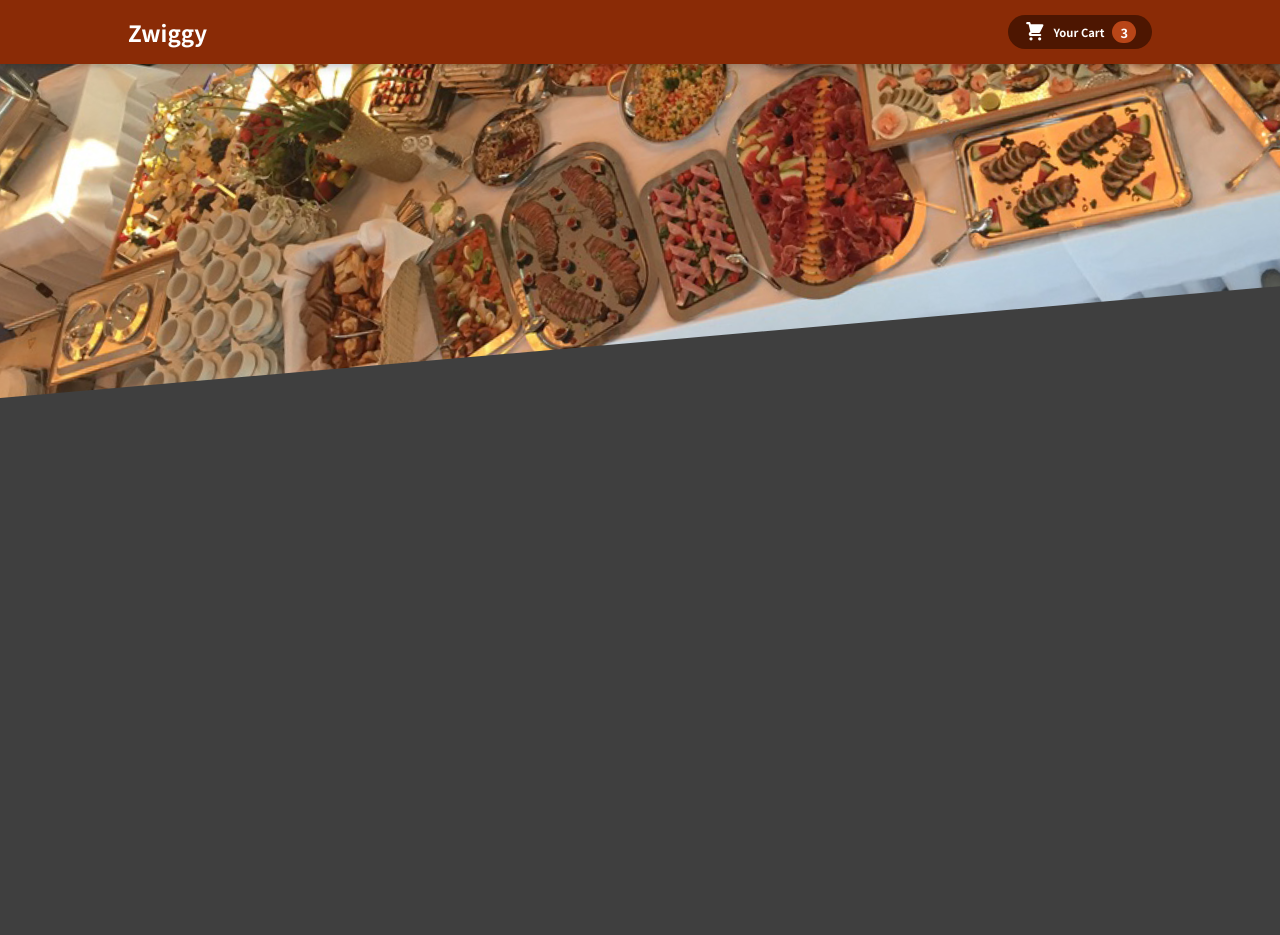
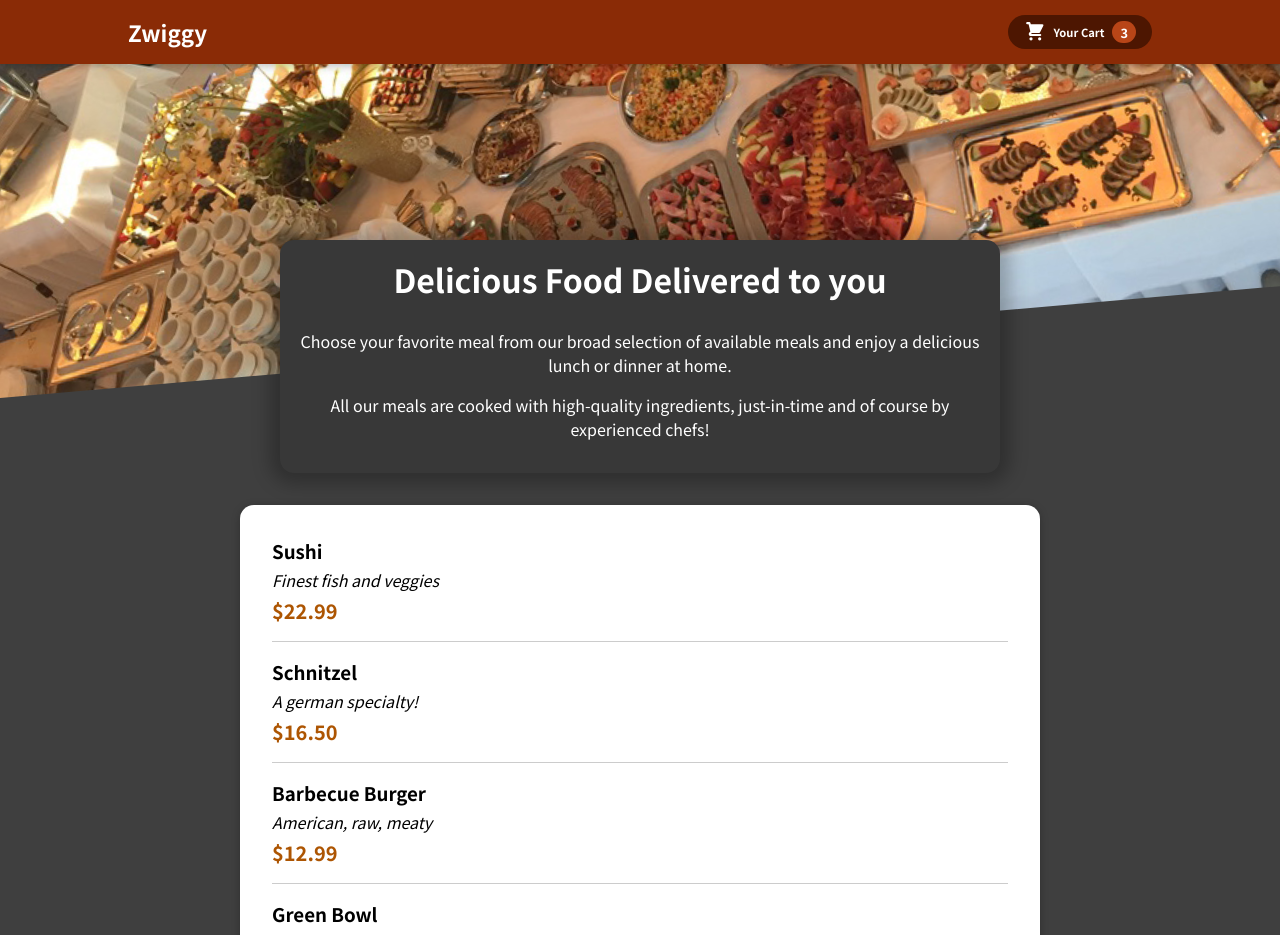
Before and after one commit to karansethia/FoodOrderReactJS, a React (Vite) app: page / in a window 1280 px wide. Shown: the top 935 px of the page. Before the commit the page ends 800 px from the top, so only its background shows below. Built offline with nearby package versions, Linux system fonts and the light colour scheme.

Commit message:
Basic front page UI and structure

```diff
--- a/src/App.jsx
+++ b/src/App.jsx
@@ -2,12 +2,16 @@
 
 import './App.css'
 import Header from './components/Layout/Header';
+import Meals from './components/Meals/Meals';
 
 function App() {
 
   return (
     <div className="App">
       <Header />
+      <main>
+        <Meals />
+      </main>
     </div>
   );
 }
--- a/src/components/Layout/CartBtn.module.css
+++ b/src/components/Layout/CartBtn.module.css
@@ -66,5 +66,3 @@
     transform: scale(1);
   }
 }
-
-span {}
--- /dev/null
+++ b/src/components/Meals/AvailableMeals/AvailableMeals.jsx
@@ -0,0 +1,49 @@
+import React from 'react'
+import Card from '../../UI/Card';
+import classes from './AvailableMeals.module.css'
+import MealItem from '../MealItem/MealItem';
+
+export const MEALS_DATA = [
+  {
+    id: 'm1',
+    name: 'Sushi',
+    description: 'Finest fish and veggies',
+    price: 22.99,
+  },
+  {
+    id: 'm2',
+    name: 'Schnitzel',
+    description: 'A german specialty!',
+    price: 16.5,
+  },
+  {
+    id: 'm3',
+    name: 'Barbecue Burger',
+    description: 'American, raw, meaty',
+    price: 12.99,
+  },
+  {
+    id: 'm4',
+    name: 'Green Bowl',
+    description: 'Healthy...and green...',
+    price: 18.99,
+  },
+];
+
+const AvailableMeals = () => {
+
+  const mealsList = MEALS_DATA.map(mealItem => <MealItem key={mealItem.id} name={mealItem.name} desc={mealItem.description} price={mealItem.price} />
+  );
+
+  return (
+    <section className={classes.meals}>
+      <Card>
+        <ul>
+          {mealsList}
+        </ul>
+      </Card>
+    </section>
+  )
+}
+
+export default AvailableMeals;
--- /dev/null
+++ b/src/components/Meals/AvailableMeals/AvailableMeals.module.css
@@ -0,0 +1,24 @@
+.meals {
+  max-width: 50rem;
+  width: 90%;
+  margin: 2rem auto;
+  animation: meals-appear 1s ease-out forwards;
+}
+
+.meals ul {
+  list-style: none;
+  margin: 0;
+  padding: 0;
+}
+
+@keyframes meals-appear {
+  from {
+    opacity: 0;
+    transform: translateY(3rem);
+  }
+
+  to {
+    opacity: 1;
+    transform: translateY(0);
+  }
+}
--- /dev/null
+++ b/src/components/Meals/MealItem/MealItem.jsx
@@ -0,0 +1,22 @@
+import React from 'react'
+import classes from './MealItem.module.css'
+
+const MealItem = (props) => {
+
+  const price = `$${props.price.toFixed(2)}`
+
+  return (
+    <li className={classes.meal}>
+      <div>
+        <h3>{props.name}</h3>
+        <div className={classes.description}>{props.desc}</div>
+        <div className={classes.price}>{price}</div>
+      </div>
+      <div>
+
+      </div>
+    </li>
+  )
+}
+
+export default MealItem
--- /dev/null
+++ b/src/components/Meals/MealItem/MealItem.module.css
@@ -0,0 +1,22 @@
+.meal {
+  display: flex;
+  justify-content: space-between;
+  margin: 1rem;
+  padding-bottom: 1rem;
+  border-bottom: 1px solid #ccc;
+}
+
+.meal h3 {
+  margin: 0 0 0.25rem 0;
+}
+
+.description {
+  font-style: italic;
+}
+
+.price {
+  margin-top: 0.25rem;
+  font-weight: bold;
+  color: #ad5502;
+  font-size: 1.25rem;
+}
--- /dev/null
+++ b/src/components/Meals/Meals.jsx
@@ -0,0 +1,14 @@
+import React from 'react'
+import MealsSummary from './MealsSummary/MealsSummary'
+import AvailableMeals from './AvailableMeals/AvailableMeals'
+
+const Meals = () => {
+  return (
+    <>
+      <MealsSummary />
+      <AvailableMeals />
+    </>
+  )
+}
+
+export default Meals
--- /dev/null
+++ b/src/components/Meals/MealsSummary/MealsSummary.jsx
@@ -0,0 +1,20 @@
+import React from 'react'
+import classes from './MealsSummary.module.css'
+
+const MealsSummary = () => {
+  return (
+    <section className={classes.summary}>
+      <h2>Delicious Food Delivered to you</h2>
+      <p>
+        Choose your favorite meal from our broad selection of available meals
+        and enjoy a delicious lunch or dinner at home.
+      </p>
+      <p>
+        All our meals are cooked with high-quality ingredients, just-in-time and
+        of course by experienced chefs!
+      </p>
+    </section>
+  )
+}
+
+export default MealsSummary;
--- /dev/null
+++ b/src/components/Meals/MealsSummary/MealsSummary.module.css
@@ -0,0 +1,18 @@
+.summary {
+  text-align: center;
+  max-width: 45rem;
+  width: 90%;
+  margin: auto;
+  margin-top: -10rem;
+  position: relative;
+  background-color: #383838;
+  color: white;
+  border-radius: 14px;
+  padding: 1rem;
+  box-shadow: 0 1px 18px 10px rgba(0, 0, 0, 0.25);
+}
+
+.summary h2 {
+  font-size: 2rem;
+  margin-top: 0;
+}
--- /dev/null
+++ b/src/components/UI/Card.jsx
@@ -0,0 +1,12 @@
+import React from 'react'
+import classes from './Card.module.css'
+
+const Card = (props) => {
+  return (
+    <div className={classes.card}>
+      {props.children}
+    </div>
+  )
+}
+
+export default Card
--- /dev/null
+++ b/src/components/UI/Card.module.css
@@ -0,0 +1,6 @@
+.card {
+  padding: 1rem;
+  box-shadow: 0 2px 8px rgba(0, 0, 0, 0.25);
+  border-radius: 14px;
+  background-color: white;
+}
```
Also changed, not shown: src/components/Meals/MealItemForm/MealItemForm.jsx (added, +9 -0 lines).
